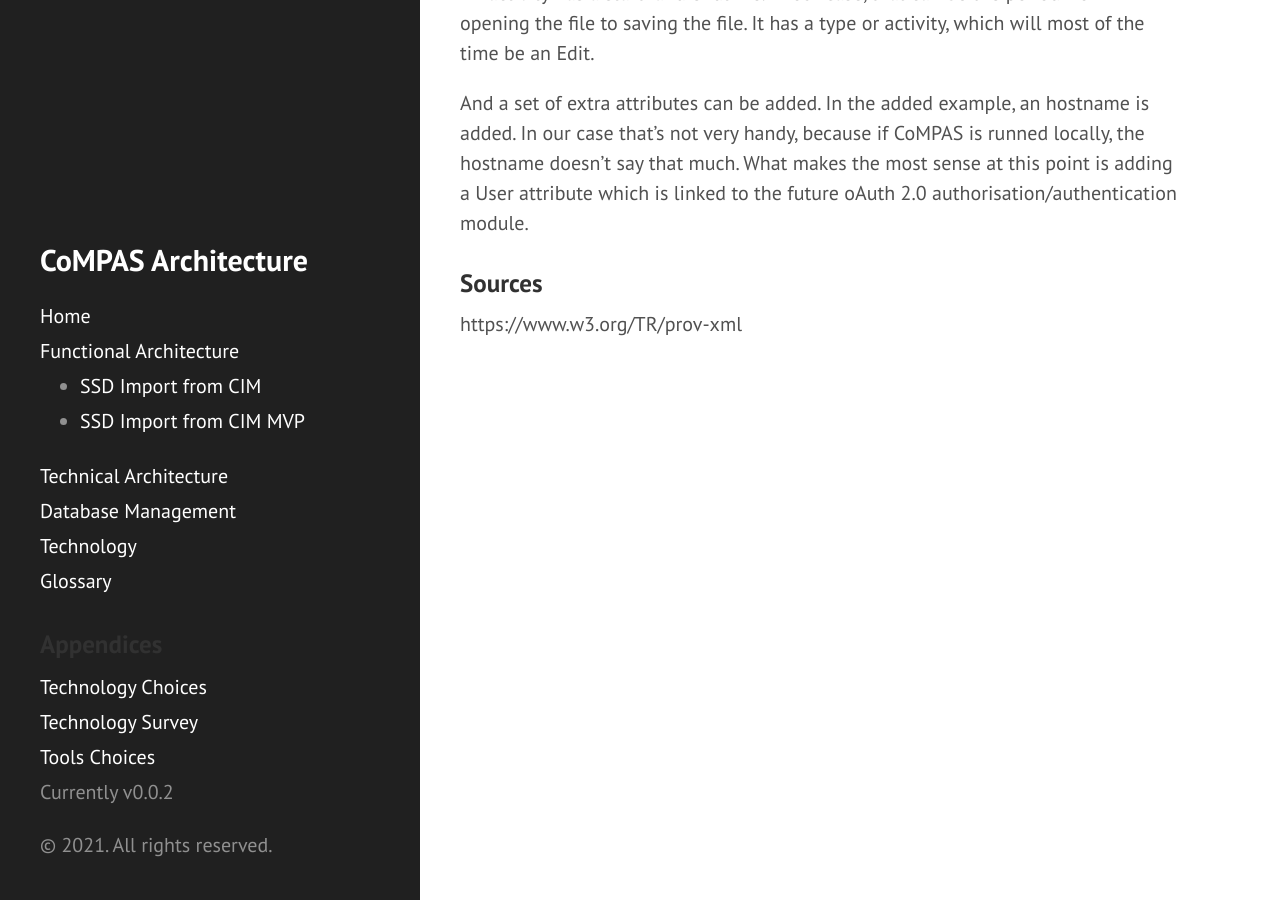
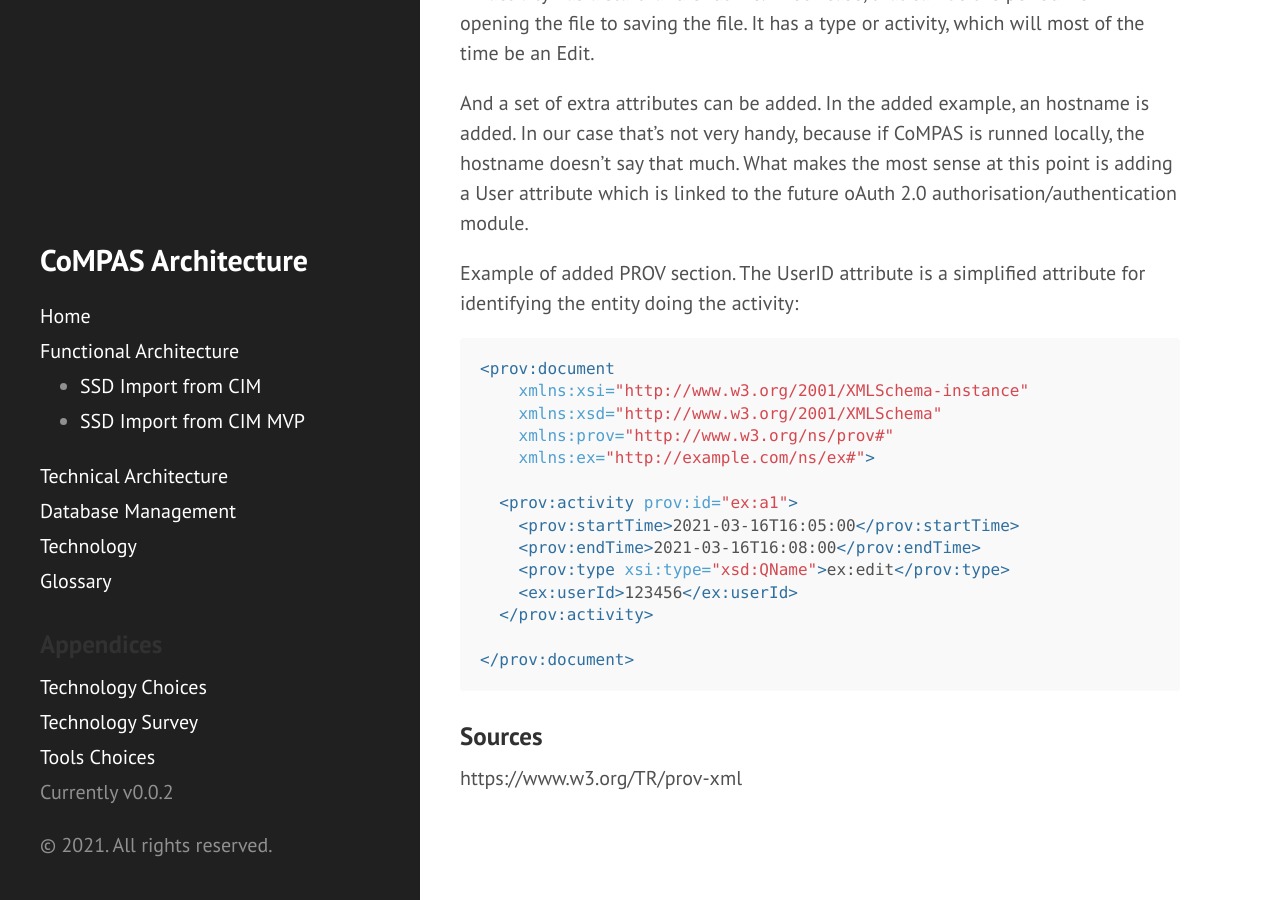
Before and after one commit to com-pas/compas-architecture, a Jekyll site: the page built from DATABASE_MANAGEMENT.md, in a window 1280 px wide and 900 px high, scrolled down 4763 px. Built offline with Jekyll 4.4.1, drawn with Linux system fonts in a browser that asks for light colours; our own code applies the rules of GitHub Pages for plain Markdown files.

Commit message:
Added example PROV section
Signed-off-by: Rob Tjalma <rob@tjalma.com>

````diff
--- a/DATABASE_MANAGEMENT.md
+++ b/DATABASE_MANAGEMENT.md
@@ -102,5 +102,23 @@ An activity has a start- and endtime. In our case, that can be the period from o
 
 And a set of extra attributes can be added. In the added example, an hostname is added. In our case that's not very handy, because if CoMPAS is runned locally, the hostname doesn't say that much. What makes the most sense at this point is adding a User attribute which is linked to the future oAuth 2.0 authorisation/authentication module.
 
+Example of added PROV section. The UserID attribute is a simplified attribute for identifying the entity doing the activity:
+```xml
+<prov:document
+    xmlns:xsi="http://www.w3.org/2001/XMLSchema-instance"
+    xmlns:xsd="http://www.w3.org/2001/XMLSchema"
+    xmlns:prov="http://www.w3.org/ns/prov#"
+    xmlns:ex="http://example.com/ns/ex#">
+
+  <prov:activity prov:id="ex:a1">
+    <prov:startTime>2021-03-16T16:05:00</prov:startTime>
+    <prov:endTime>2021-03-16T16:08:00</prov:endTime>
+    <prov:type xsi:type="xsd:QName">ex:edit</prov:type>
+    <ex:userId>123456</ex:userId>
+  </prov:activity>
+
+</prov:document>
+```
+
 ### Sources
 https://www.w3.org/TR/prov-xml
````
